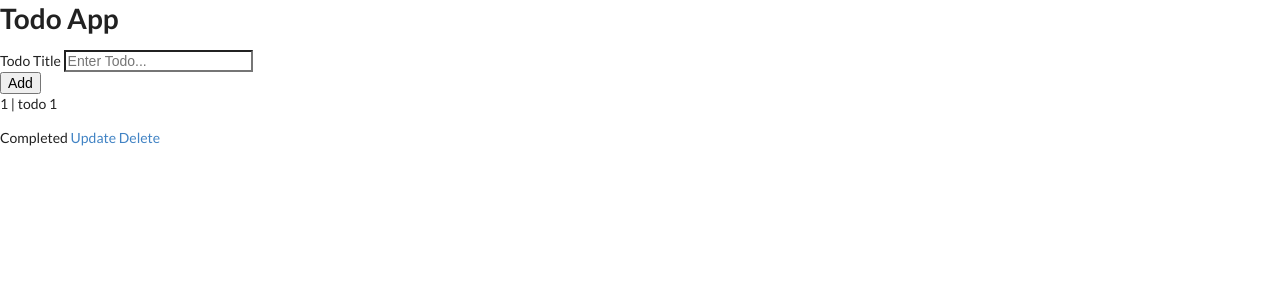
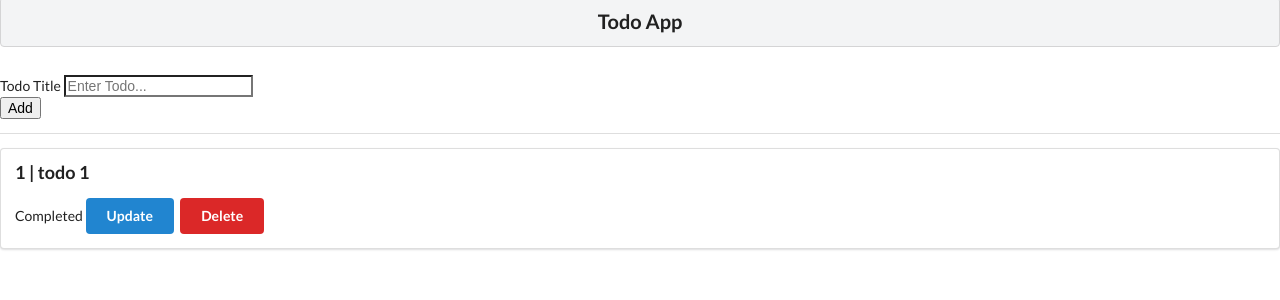
Before and after one commit to dasunsucharith/python_flask_todo_app, a Flask app: page / in a window 1280 px wide. Shown: the top 300 px of the page. Run offline with Flask 2, Linux system fonts and the light colour scheme; data comes from the database, SQL or seed files in the repository.

Commit message:
Update base.html

```diff
--- a/templates/base.html
+++ b/templates/base.html
@@ -9,19 +9,21 @@
 </head>
 <body>
 
-    <h1>Todo App</h1>
-
+    <h1 class="ui center aligned huge block header" >Todo App</h1>
+    <div class="ui sizer vertical segment">
         <form action="/add" method="post">
             <div>
-            <label for="title">Todo Title</label>
+                <label  for="title">Todo Title</label>
                 <input type="text" name="title" placeholder="Enter Todo...">
                 <br>
                 <button type="submit">Add</button>
             </div>
         </form>
+    </div>
 
     {% for todo in todo_list %}
-        <p> {{ todo.id }} | {{ todo.title }} </p>
+    <div class="ui segment">
+        <p class="ui big header"> {{ todo.id }} | {{ todo.title }} </p>
 
         {% if todo.complete == False %}
             <span>Not Completed</span>
@@ -29,8 +31,9 @@
             <span>Completed</span>
         {% endif %}
 
-        <a href="/update/{{ todo.id }}">Update</a>
-        <a href="/delete/{{ todo.id }}">Delete</a>
+        <a href="/update/{{ todo.id }}" class="ui blue button">Update</a>
+        <a href="/delete/{{ todo.id }}" class="ui red button">Delete</a>
+    </div>
     {% endfor %}
 
     <script src="https://cdn.jsdelivr.net/npm/semantic-ui@2.4.2/dist/semantic.min.js"></script>
```
Lines whose indentation alone changed are shown as unchanged.
